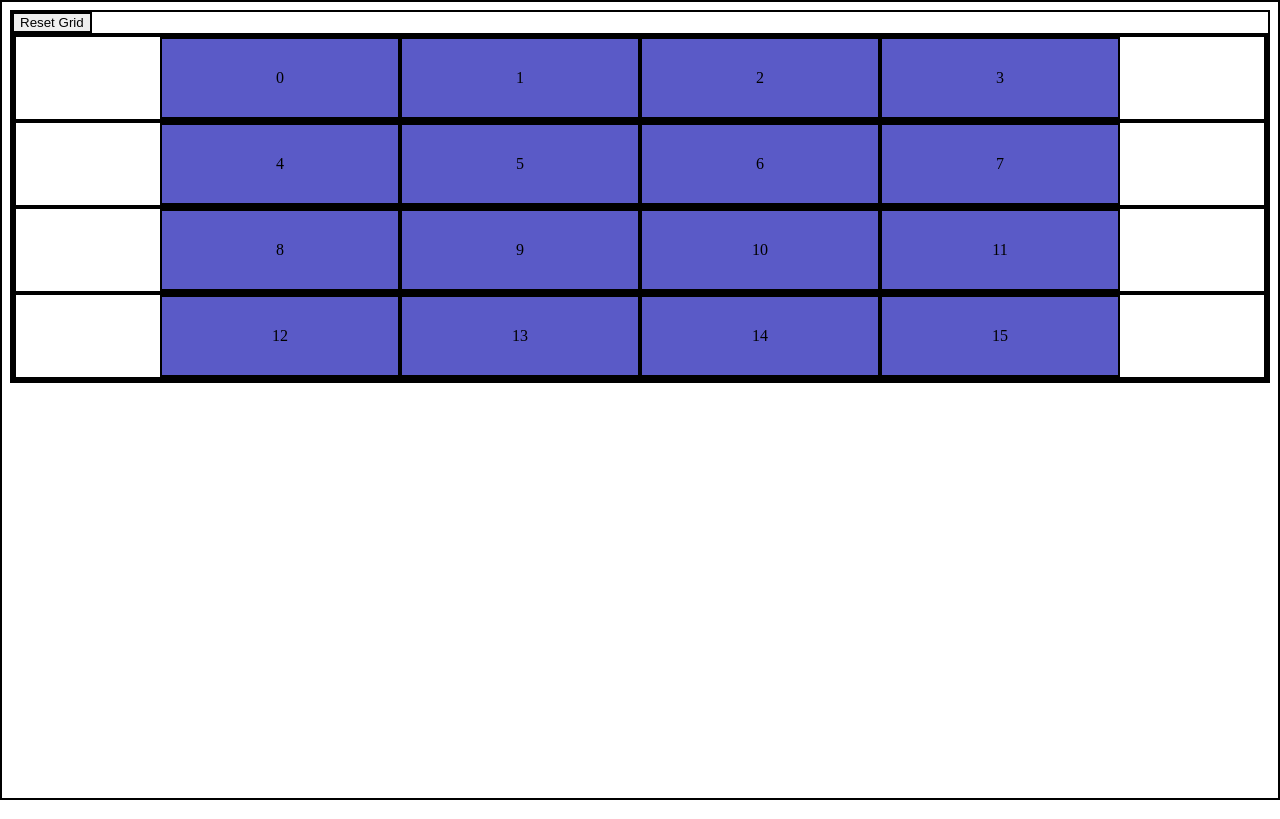
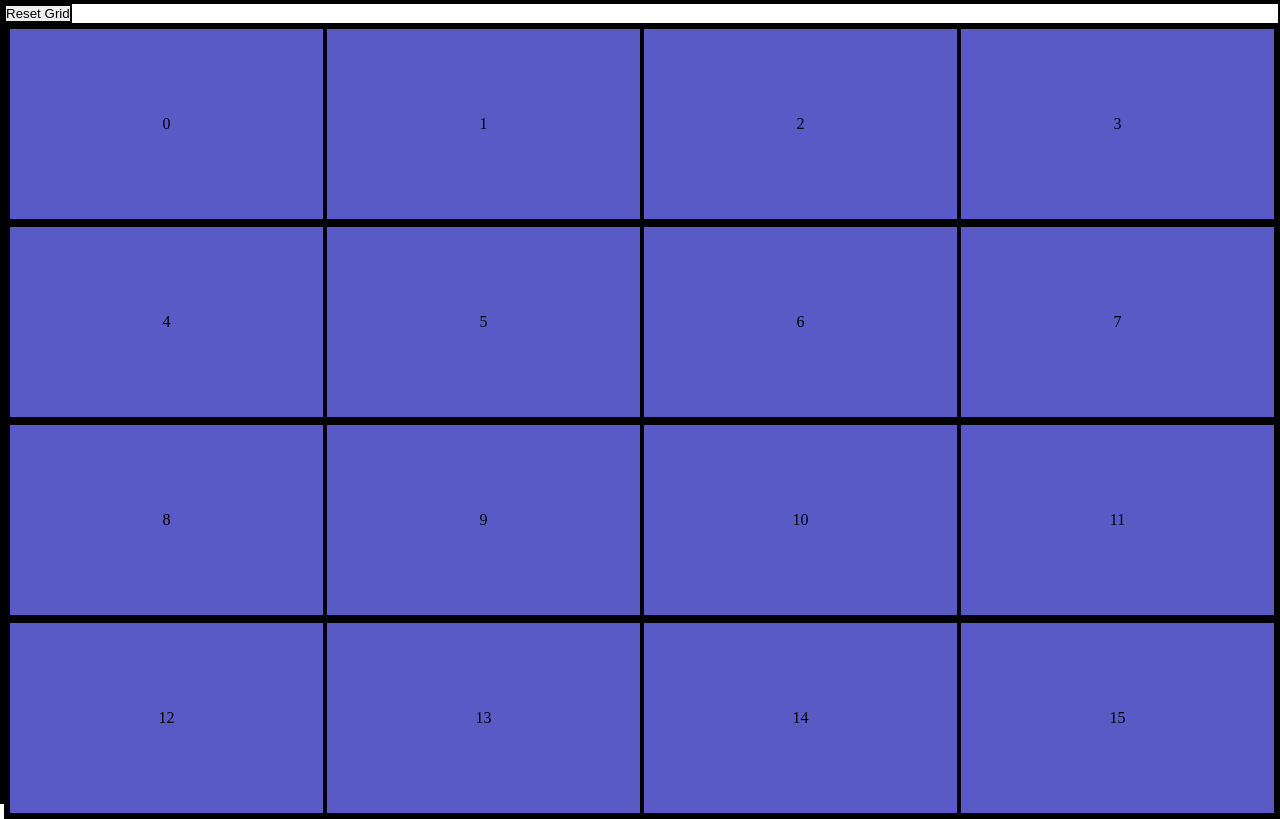
Before and after one commit to abiodunfreeman/etch-a-sketch, a plain HTML site: page index.html in a window 1280 px wide. Both pictures are taken after a click on the button "Reset Grid". Drawn offline with Linux system fonts and the light colour scheme.

Commit message:
Added reset btn, enlarged width of boxes

```diff
--- a/script.js
+++ b/script.js
@@ -5,6 +5,17 @@ const row2  = document.createElement('div');
 const row3  = document.createElement('div');
 const frag = document.createDocumentFragment();
 const boxes = []; //captures div 0-15 in an array
+
+//Reset button functionality
+const rBtn = document.querySelector('#reset');
+
+rBtn.addEventListener('click', () => {
+    boxes.forEach(function(box) {
+        box.classList.remove('box-hover');
+    })
+})
+
+
 for (var i = 0; i < 4; i++) {
     var div = document.createElement('div');
     div.textContent = i;
@@ -56,8 +67,7 @@ boxes.forEach(function(box) {
 })
 boxes.forEach(function(box) {
     box.addEventListener('mouseleave', (e) => {
-        console.log(`left box ${e.target.id}`)
-        console.log(e)
+
         box.classList.toggle('box-hover');
     })
 })
--- a/style.css
+++ b/style.css
@@ -1,28 +1,27 @@
 * {
     box-sizing: border-box;
-
+    margin:0px;
+    padding:0px;
     /* padding:30px; */
     border:2px black solid;
 }
 
-html {
-    height:100%;
-    width: 100%;
+body {
+    height:100vh;
+    width: 100vw;
 }
 
-.red {
-    height: 200px;
-    background-color: red;
-}
 
 #container {
     display:flex;
     flex-direction: column;
+    height:100%;
 }
 
 #container > div {
     display:flex;
     justify-content: center;
+    height:100%
 
 }
 
@@ -33,11 +32,15 @@ html {
     justify-content: center;
     align-items: center;
     padding: 30px;
-    height:auto;
-    width: 15em;
-
+    height:100%;
+    /* width: 15em; */
+    flex-basis: 100%;
     transition: .2s;
 }
 .box-hover {
     background-color: rgb(43, 184, 25);
 }
+
+#reset {
+
+}
```
